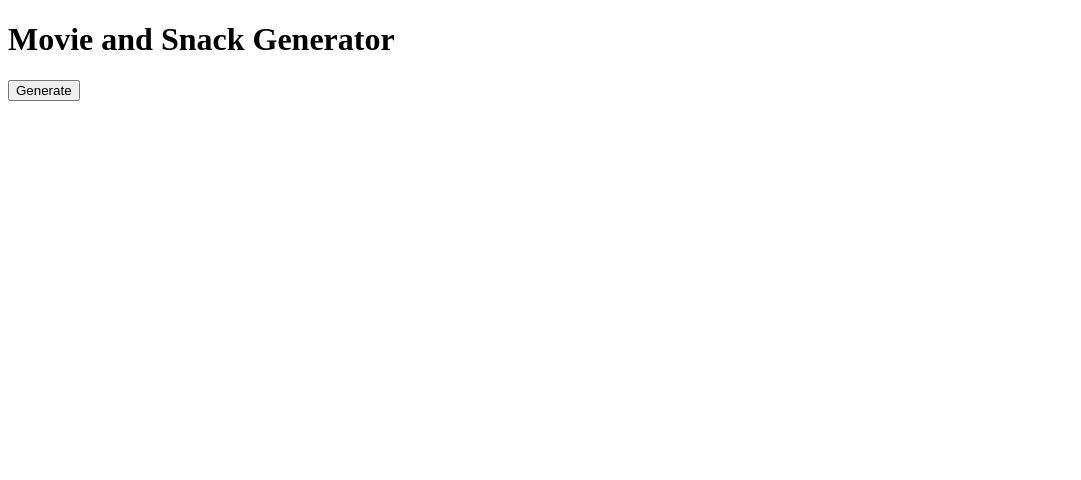
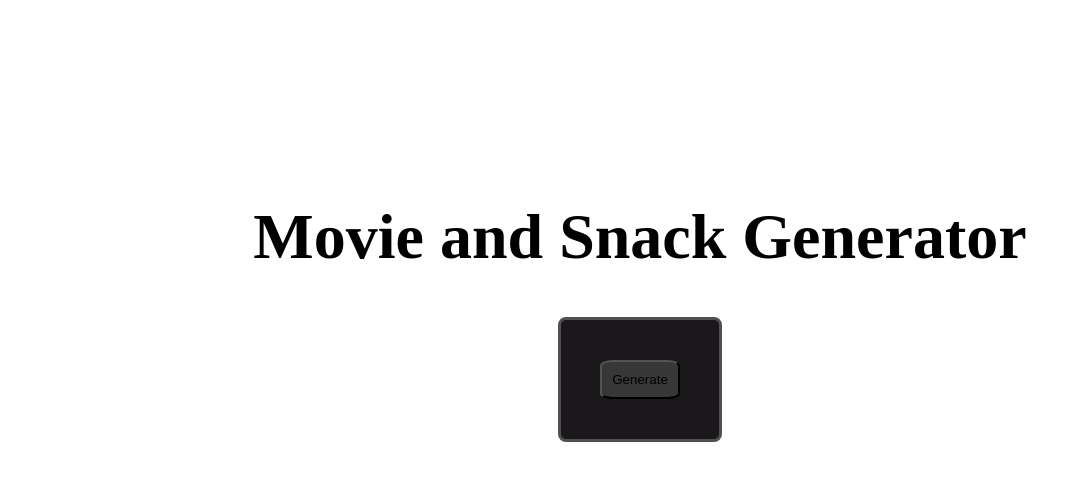
Before and after one commit to markedwards1/movieNight, a plain HTML site: page index.html in a window 1280 px wide. Shown: the whole page, without its empty margins (0-1081 px from the left). Drawn offline with Linux system fonts and the light colour scheme.

Commit message:
general placement for landing page

```diff
--- a/assets/landing.css
+++ b/assets/landing.css
@@ -0,0 +1,31 @@
+/* colours to be changed, box resize */
+
+/* main title h1 */
+.title{
+ font-size: 4rem;
+ display: flex;
+ justify-content: center;
+ margin-top: 200px;
+color: black;
+}
+
+/* div container around button */
+.container{
+ background-color: #1a181aff;
+padding: 40px;
+display: flex;
+justify-content: center;
+margin-left: 550px;
+margin-right: 550px;
+border-radius: 8px;
+border: solid;
+border-color: #505050ff;
+}
+
+/* button in container */
+.generate{
+padding: 10px;
+border-radius: 15%;
+color: black;
+background-color: #373737ff;
+}
--- a/index.html
+++ b/index.html
@@ -5,6 +5,7 @@
     <meta http-equiv="X-UA-Compatible" content="IE=edge">
     <meta name="viewport" content="width=device-width, initial-scale=1.0">
     <title>Document</title>
+    <link rel="stylesheet" href="./assets/landing.css">
 </head>
 <body>
     <h1 class="title">Movie and Snack Generator</h1>
```
